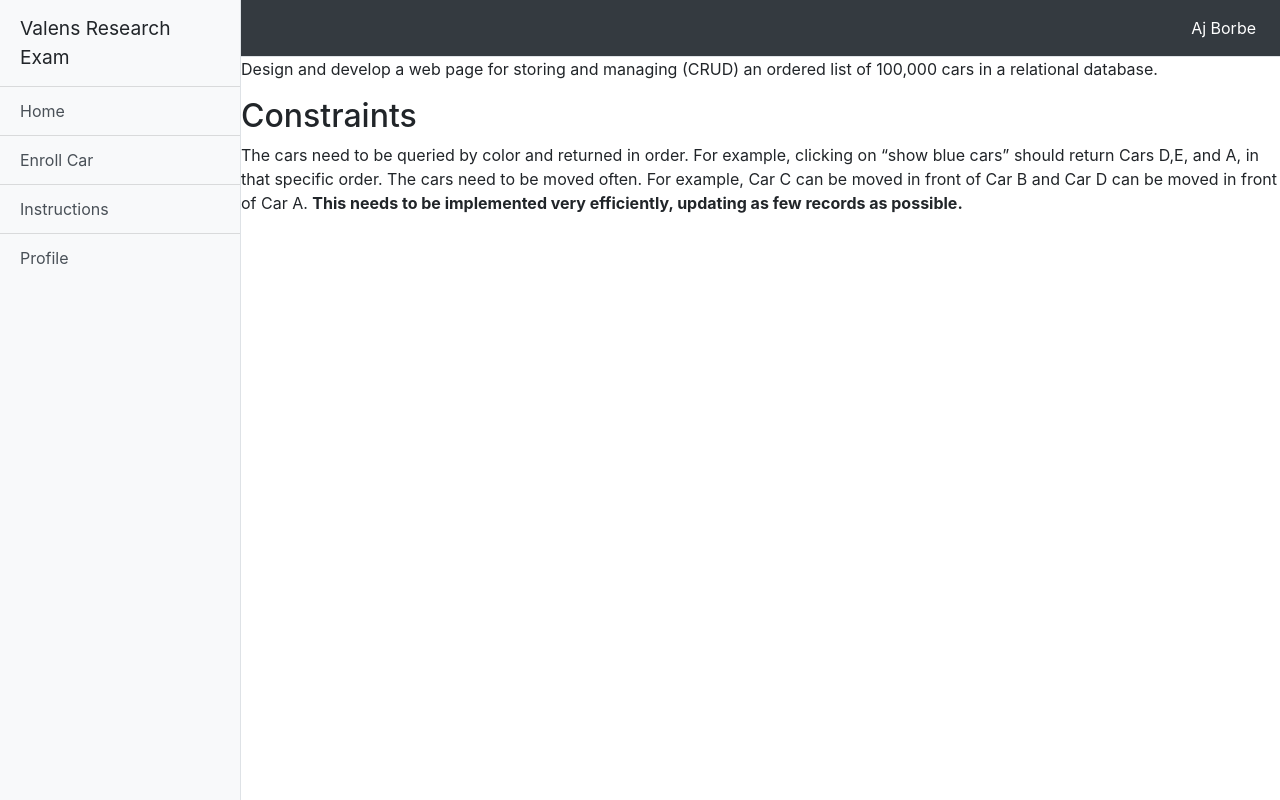
After one commit to AjBorbzz/software_developer_exam, a Django app: template templates/pages/instructions.html in a window 1280 px wide. The commit adds this page. Run offline with Django 3.2, Linux system fonts and the light colour scheme; the template is opened without the code that fills it, so the values that code supplies are empty; parts of the project's set-up code (start-up, migrations or seed data) failed here and were passed over; some libraries are stand-ins or nearby versions.

Commit message:
added instructions.html to pages/

```diff
--- a/cars/urls.py
+++ b/cars/urls.py
@@ -4,6 +4,7 @@ from . import views
 
 urlpatterns = [
     path('', views.index, name='index'),
-    path('about', views.about, name='about'),
-    path('enroll', views.enroll, name='enroll')
+    path('instructions', views.instructions, name='instructions'),
+    path('enroll', views.enroll, name='enroll'),
+    path('profile', views.profile, name='profile'),
 ]
--- a/templates/pages/index.html
+++ b/templates/pages/index.html
@@ -5,10 +5,6 @@
 {% block content %}
     <div class="container-fluid">
         <h1 class="mt-4">Valens Research</h1>
-        <p>Design and develop a web page for storing and managing (CRUD) an ordered list of 100,000 cars in a relational database.</p>
-        <h2>Constraints</h2>
-        <p>The cars need to be queried by color and returned in order. For example, clicking on “show blue cars” should return Cars D,E, and A, in that specific order. The cars need to be moved often. For example, Car C can be moved in front of Car B and Car D can be moved in front of Car A.
-        <strong>This needs to be implemented very efficiently, updating as few records as possible.</strong></p>
         <br>
         <form method="get">
           <div class="form-inline">
--- /dev/null
+++ b/templates/pages/instructions.html
@@ -0,0 +1,9 @@
+
+{% extends 'base.html' %}
+{% block title %} | Instruction {% endblock %}
+{% block content %}
+        <p>Design and develop a web page for storing and managing (CRUD) an ordered list of 100,000 cars in a relational database.</p>
+        <h2>Constraints</h2>
+        <p>The cars need to be queried by color and returned in order. For example, clicking on “show blue cars” should return Cars D,E, and A, in that specific order. The cars need to be moved often. For example, Car C can be moved in front of Car B and Car D can be moved in front of Car A.
+        <strong>This needs to be implemented very efficiently, updating as few records as possible.</strong></p>
+{% endblock %}
--- a/templates/partials/_navbar.html
+++ b/templates/partials/_navbar.html
@@ -6,7 +6,7 @@
         <div class="collapse navbar-collapse" id="navbarSupportedContent">
           <ul class="navbar-nav ml-auto mt-2 mt-lg-0">
             <li class="nav-item active">
-              <a class="nav-link" href="/">Login <span class="sr-only">(current)</span></a>
+              <a class="nav-link" href="/">Aj Borbe <span class="sr-only">(current)</span></a>
             </li>
           </ul>
         </div>
--- a/templates/partials/_side-bar.html
+++ b/templates/partials/_side-bar.html
@@ -5,6 +5,6 @@
         <a href="{% url 'index' %}" class="list-group-item list-group-item-action bg-light">Home</a>
         <a href="{% url 'enroll' %}" class="list-group-item list-group-item-action bg-light">Enroll Car</a>
         <a href="{% url 'about' %}" class="list-group-item list-group-item-action bg-light">Instructions</a>
-        <a href="#" class="list-group-item list-group-item-action bg-light">Profile</a>
+        <a href="{% url 'profile' %}" class="list-group-item list-group-item-action bg-light">Profile</a>
       </div>
     </div>
```
Also changed, not shown: templates/pages/about.html (deleted, +0 -15 lines).
